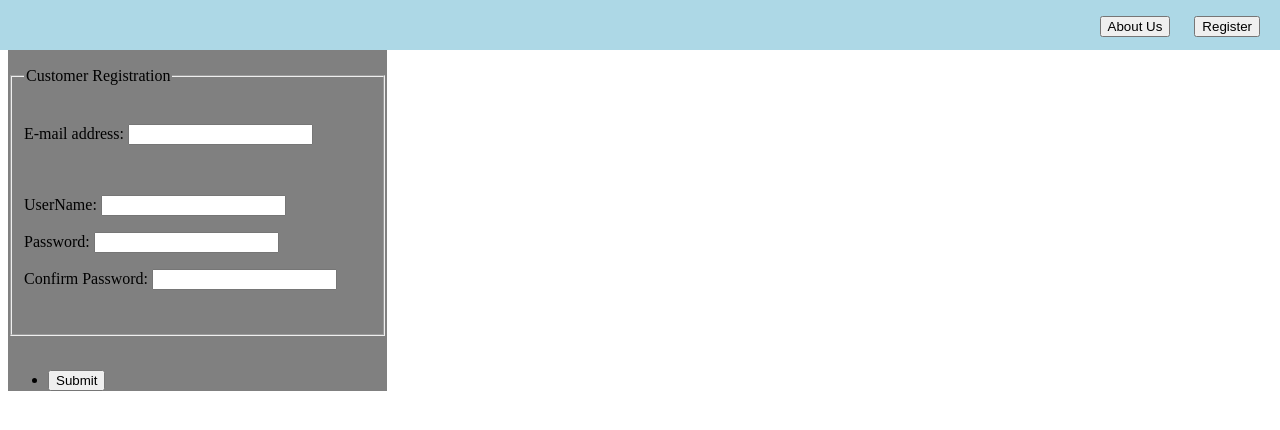
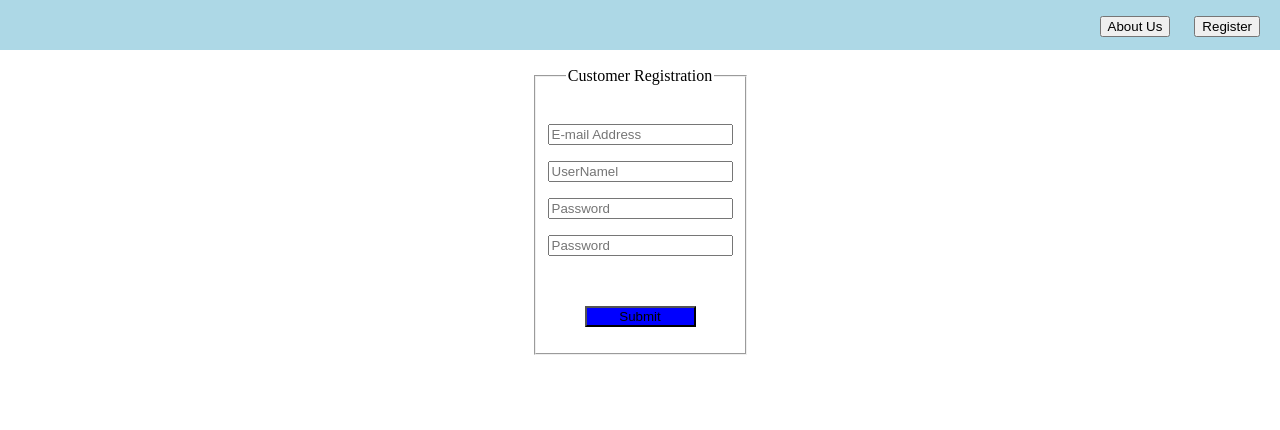
Before and after one commit to jalhill02/EFA_RegistrationForm, a plain HTML site: page index.html in a window 1280 px wide. Drawn offline with Linux system fonts and the light colour scheme.

Commit message:
added css and aligned text boxes

```diff
--- a/index.html
+++ b/index.html
@@ -18,29 +18,25 @@
 </ul>
 
 </nav>
+    </section>
 
         <h2>Sign Up</h2>
-        <div class="RegForm"></div>
-        <form>
-            <fieldset>
+        <div class="RegForm" >
+        <form  class="FormSize">
+            <fieldset class="FormLegend">
                       <legend> Customer Registration </legend>
-                <p><label>E-mail address: <input type=email></label></p>
-                <p><label>UserName: <input></label></p>
-                <p><label>Password: <input type=password></label></p>
-                <p><label>Confirm Password: <input type=password></label></p>
-
+                <p><input type=email placeholder="E-mail Address"></p>
+                <p><input type=UserNamel placeholder="UserNamel"></p>
+                <p> <input type=password placeholder="Password"></p>
+                <p> <input type=password placeholder="Password"></p>
+                   <br />
+                <div id="Submitdiv">
+                <p><button id="Submitbtn">Submit</button></p>
+                </div>
             </fieldset>
                     <br />
+        </form>
 
-
-
-        </form>
-        <nav2>
-            <ul>
-                <li><button>Submit</button></li>
-
-            </ul>
-    </section>
-
+    </div>
 </body>
 </html>
--- a/main.css
+++ b/main.css
@@ -19,3 +19,30 @@ nav ul li{
 nav ul {
     text-align: right;
 }
+
+.RegForm {
+/* display: flex;
+ justify-content: center; */
+ text-align: center;
+}
+.FormSize {
+
+text-align: left;
+display: inline-block;
+}
+
+.FormLegend{
+text-align: center;
+
+}
+
+#Submitdiv {
+text-align: center;
+
+
+}
+#Submitbtn {
+    text-align: center;
+    width:60%;
+    background-color: blue;
+}
```
